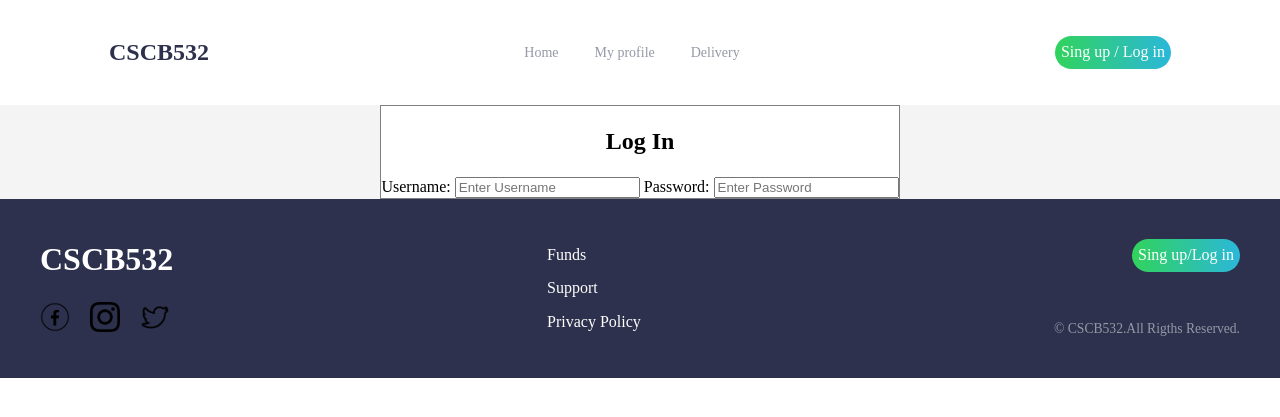
After one commit to Ignatovw99/Logistic-Company, a Flask app: template app/templates/login.html in a window 1280 px wide. The commit adds this page. Shown: the top 417 px of the page. Run offline with Flask 2, Linux system fonts and the light colour scheme; the template is opened without the code that fills it, so the values that code supplies are empty.

Commit message:
Starting work on the Login

```diff
--- /dev/null
+++ b/app/templates/login.html
@@ -0,0 +1,96 @@
+<!DOCTYPE html>
+<html lang="en">
+    <head>
+        <meta charset="UTF-8">
+        <meta http-equiv="X-UA-Compatible" content="IE=edge">
+        <meta name="viewport" content="width=device-width, initial-scale=1.0">
+        <link rel="stylesheet" href="scssAndJs/scss/style.css">
+        <!-- Index не е говорящо. - Ани -->
+        <title>Home</title>
+    </head>
+    <body>
+        <header class="header">
+            <div class ="overlay has-fade"></div>
+
+            <nav class="flex container container--paddingAll flex-jc-sb flex-ai-c">
+                <h1 class = "header__logo">CSCB532</h1>
+
+                <a id= "btnHamburger" href="#" class = "header__toggle hide-for-desktop" >
+                    <span></span>
+                    <span></span>
+                    <span></span>
+                </a>
+
+                <div class="header__links hide-for-mobile">
+                    <a href="index.html">Home</a>
+                    <a href="profile.html">My profile</a>
+                    <a href="#">Delivery</a>
+                </div>
+
+                <a href="#" class = "button t hide-for-mobile">Sing up / Log in</a>
+            </nav>
+
+            <div class="header__menu has-fade">
+                <a href="" class="button ">Sing in/Log in</a>
+                <a href="" class="pages">Home</a>
+                <a href="" class="pages">About us</a>
+                <a href="" class="pages">Delivery</a>
+            </div>
+        </header>
+
+
+        <section class ="loginS" >
+
+            <div class = "login">
+                <h1>Log In</h1>
+
+                <form action="">
+                    Username:
+                        <input type="text", placeholder="Enter Username">
+
+                    Password:
+                        <input type="password", placeholder="Enter Password">
+                </form>
+            </div>
+        </section>
+
+
+        <footer class="footer">
+
+
+            <h1 class = "footer__logo">CSCB532</h1>
+
+
+            <div class="footer__social">
+                <a href="#">
+                    <img src="/app/templates/images/logo-facebookpng-32255.png" alt="Facebook">
+                </a>
+                <a href="#">
+                    <img src="/app/templates/images/logo-ig-png-32457.png" alt="Instagram">
+                </a>
+                <a href="#">
+                    <img src="/app/templates/images/logo-twitter-png-40407.png" alt="Twitter">
+                </a>
+            </div>
+
+            <div class="footer__links">
+                <a href="#">Funds</a>
+                <a href="#">Support</a>
+                <a href="#">Privacy Policy</a>
+            </div>
+
+            <div class="footer__cta">
+                <a href="#" class="button">Sing up/Log in</a>
+
+            </div>
+
+            <div class="footer__copyright">
+                &copy; CSCB532.All Rigths Reserved.
+            </div>
+
+
+        </footer>
+
+        <script src = "scssAndJs/js/script.js"></script>
+    </body>
+</html>
--- /dev/null
+++ b/app/templates/scssAndJs/scss/_login.scss
@@ -0,0 +1,14 @@
+.loginS{
+    background-color: $veryLightGrey;
+    display: flex;
+    justify-content: center;
+}
+
+.login{
+    background-color: $white;
+
+    border: 1px solid gray;
+
+    text-align: center;
+
+}
--- a/app/templates/scssAndJs/scss/_profile.scss
+++ b/app/templates/scssAndJs/scss/_profile.scss
@@ -75,3 +75,32 @@
     }
 
 }
+
+.addButton{
+    color: $darkBlue;
+    background: linear-gradient(to right, #31d35c, #2bb7da);
+    border-radius: 50px;
+    font-weight: 400;
+    font-size: 1rem;
+    padding: 6px;
+
+}
+.addButton:hover{
+
+   background: linear-gradient(to left, $limeGreen, $brightCyan);
+   transition: 300ms ease-in-out;
+}
+
+
+.removeButton{
+    color: $darkBlue;
+    background: linear-gradient(to right, $crimsonRed, $orangeRed);
+    border-radius: 50px;
+    font-weight: 400;
+    font-size: 1rem;
+    padding: 6px;
+}
+
+.removeButton:hover{
+    background: linear-gradient(to left, $crimsonRed, $orangeRed);
+}
--- a/app/templates/scssAndJs/scss/_variables.scss
+++ b/app/templates/scssAndJs/scss/_variables.scss
@@ -5,6 +5,8 @@ $brightCyan: hsl(192, 70%, 51%);
 $grayishBlue:hsl(233, 8%, 62%);
 $bannanaYellow: hsl(49, 99%, 61%);
 $veryLightGrey: hsl(0, 0%,95.69%);
+$crimsonRed:hsl(348, 83.3%,47.1%);
+$orangeRed: hsl(16, 100.0%,50.0%);
 $white: hsl(0, 0%, 100%);
 //Font sizes
 $font-sm: 0.875rem; //14px
--- a/app/templates/scssAndJs/scss/style.css
+++ b/app/templates/scssAndJs/scss/style.css
@@ -589,4 +589,52 @@ h2 {
 .profile__table tr:first-child {
   background-color: white;
 }
+
+.addButton {
+  color: #2d314d;
+  background: -webkit-gradient(linear, left top, right top, from(#31d35c), to(#2bb7da));
+  background: linear-gradient(to right, #31d35c, #2bb7da);
+  border-radius: 50px;
+  font-weight: 400;
+  font-size: 1rem;
+  padding: 6px;
+}
+
+.addButton:hover {
+  background: -webkit-gradient(linear, right top, left top, from(#31d35c), to(#2bb7da));
+  background: linear-gradient(to left, #31d35c, #2bb7da);
+  -webkit-transition: 300ms ease-in-out;
+  transition: 300ms ease-in-out;
+}
+
+.removeButton {
+  color: #2d314d;
+  background: -webkit-gradient(linear, left top, right top, from(crimson), to(#ff4400));
+  background: linear-gradient(to right, crimson, #ff4400);
+  border-radius: 50px;
+  font-weight: 400;
+  font-size: 1rem;
+  padding: 6px;
+}
+
+.removeButton:hover {
+  background: -webkit-gradient(linear, right top, left top, from(crimson), to(#ff4400));
+  background: linear-gradient(to left, crimson, #ff4400);
+}
+
+.loginS {
+  background-color: #f4f4f4;
+  display: -webkit-box;
+  display: -ms-flexbox;
+  display: flex;
+  -webkit-box-pack: center;
+      -ms-flex-pack: center;
+          justify-content: center;
+}
+
+.login {
+  background-color: white;
+  border: 1px solid gray;
+  text-align: center;
+}
 /*# sourceMappingURL=style.css.map */
--- a/app/templates/scssAndJs/scss/style.scss
+++ b/app/templates/scssAndJs/scss/style.scss
@@ -7,3 +7,4 @@
 @import "hero";
 @import "footer";
 @import "profile";
+@import "login";
```
Also changed, not shown: app/templates/profile.html (+30 -3 lines), 1 other file.
